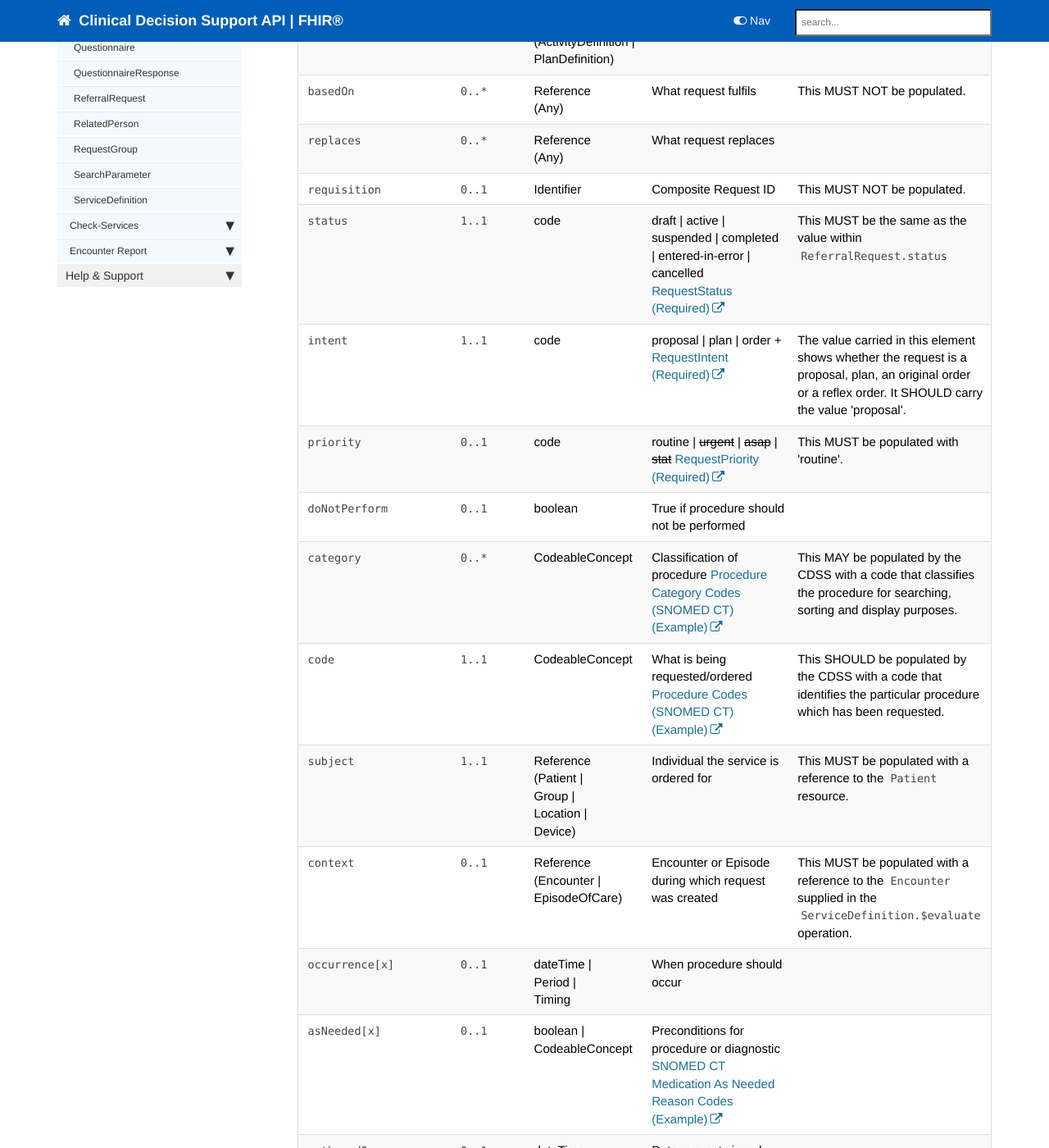
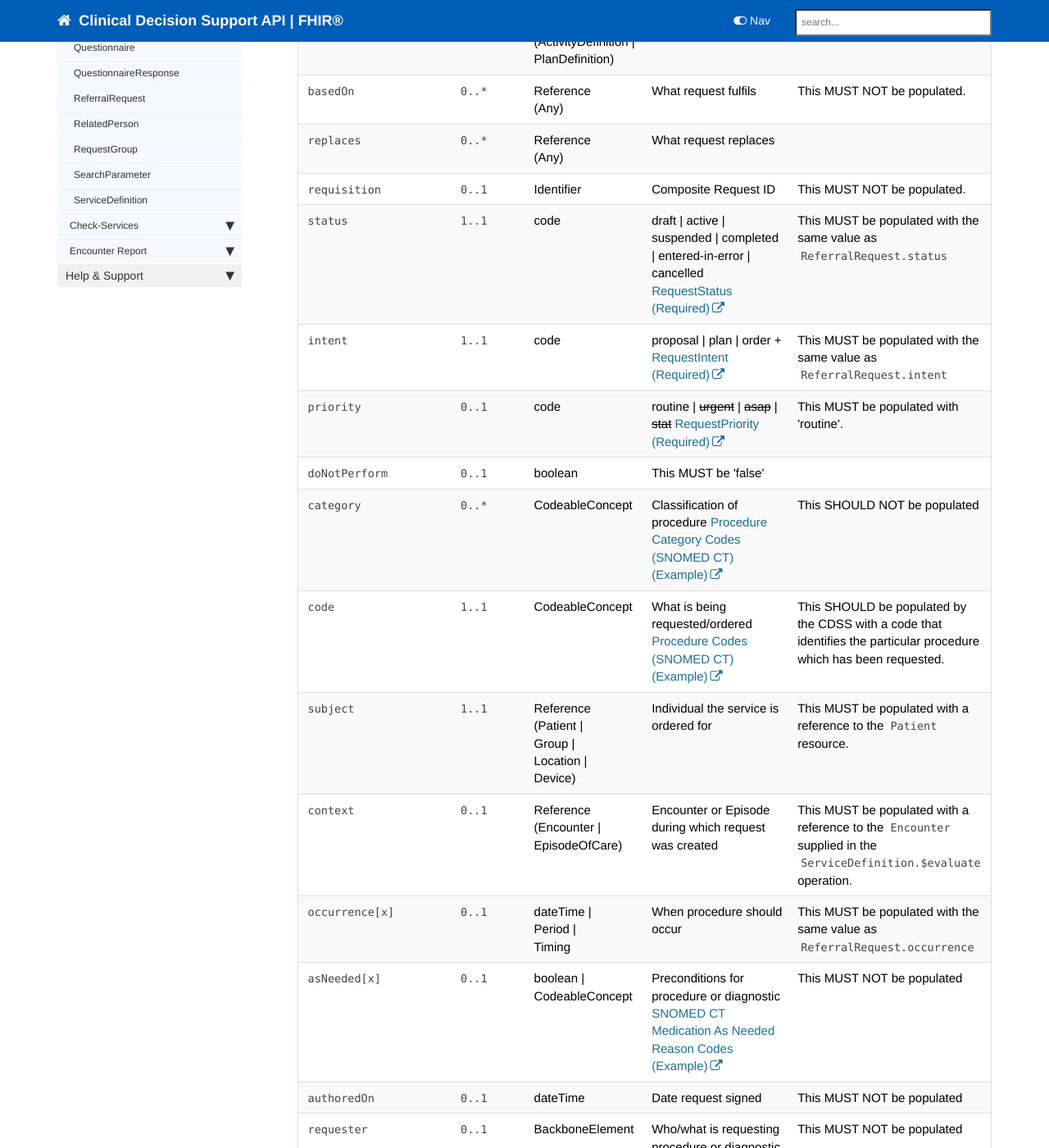
Before and after one commit to nhsconnect/FHIR-CDS, a Jekyll site: the page built from pages/explore/api_procedure_request.md, in a window 1280 px wide and 1400 px high, scrolled down 717 px. Shown: the whole window at 82% size. Built offline with Jekyll 4.4.1, drawn with Linux system fonts in a browser that asks for light colours; nearby versions of some CDN libraries; our own code applies the rules of GitHub Pages for plain Markdown files; comment, search, counter and statistics services are not loaded; some of the changed text lies outside the part shown.

Commit message:
Update api_procedure_request.md

```diff
--- a/pages/explore/api_procedure_request.md
+++ b/pages/explore/api_procedure_request.md
@@ -69,14 +69,14 @@ Detailed implementation guidance for a `ProcedureRequest` within the scope of th
       <td><code class="highlighter-rouge">1..1</code></td>
     <td>code</td>
     <td>draft | active | suspended | completed | entered-in-error | cancelled <a href="https://www.hl7.org/fhir/stu3/valueset-request-status.html">RequestStatus (Required)</a></td>
-<td>This MUST be the same as the value within <code class="highlighter-rouge">ReferralRequest.status</code> </td>
+<td>This MUST be populated with the same value as <code class="highlighter-rouge">ReferralRequest.status</code> </td>
 </tr>
 <tr>
   <td><code class="highlighter-rouge">intent</code></td>
       <td><code class="highlighter-rouge">1..1</code></td>
     <td>code</td>
     <td>proposal | plan | order + <a href="https://www.hl7.org/fhir/stu3/valueset-request-intent.html">RequestIntent (Required)</a></td>
-<td>The value carried in this element shows whether the request is a proposal, plan, an original order or a reflex order. It SHOULD carry the value 'proposal'.</td>
+<td>This MUST be populated with the same value as <code class="highlighter-rouge">ReferralRequest.intent</code></td>
 </tr>
 <tr>
   <td><code class="highlighter-rouge">priority</code></td>
@@ -89,7 +89,7 @@ Detailed implementation guidance for a `ProcedureRequest` within the scope of th
   <td><code class="highlighter-rouge">doNotPerform</code></td>
       <td><code class="highlighter-rouge">0..1</code></td>
     <td>boolean</td>
-    <td>True if procedure should not be performed</td>
+    <td>This MUST be 'false'</td>
 <td></td>
 </tr>
 <tr>
@@ -97,7 +97,7 @@ Detailed implementation guidance for a `ProcedureRequest` within the scope of th
       <td><code class="highlighter-rouge">0..*</code></td>
         <td>CodeableConcept</td>
     <td>Classification of procedure <a href="https://www.hl7.org/fhir/stu3/valueset-procedure-category.html">Procedure Category Codes (SNOMED CT) (Example)</a></td>
-<td>This MAY be populated by the CDSS with a code that classifies the procedure for searching, sorting and display purposes.</td>
+<td>This SHOULD NOT be populated</td>
  </tr>
 <tr>
   <td><code class="highlighter-rouge">code</code></td>
@@ -125,28 +125,28 @@ Detailed implementation guidance for a `ProcedureRequest` within the scope of th
       <td><code class="highlighter-rouge">0..1</code></td>
     <td>dateTime |<br>Period |<br>Timing</td>
     <td>When procedure should occur</td>
-<td></td>
+<td>This MUST be populated with the same value as <code class="highlighter-rouge">ReferralRequest.occurrence</code></td>
 </tr>
 <tr>
   <td><code class="highlighter-rouge">asNeeded[x]</code></td>
       <td><code class="highlighter-rouge">0..1</code></td>
     <td>boolean |<br>CodeableConcept</td>
     <td>Preconditions for procedure or diagnostic <a href="https://www.hl7.org/fhir/stu3/valueset-medication-as-needed-reason.html">SNOMED CT Medication As Needed Reason Codes (Example)</a></td>
-<td></td>
+<td>This MUST NOT be populated</td>
 </tr>
 <tr>
   <td><code class="highlighter-rouge">authoredOn</code></td>
       <td><code class="highlighter-rouge">0..1</code></td>
     <td>dateTime</td>
     <td>Date request signed</td>
-<td></td>
+<td>This MUST NOT be populated</td>
 </tr>
 <tr>
   <td><code class="highlighter-rouge">requester</code></td>
       <td><code class="highlighter-rouge">0..1</code></td>
     <td>BackboneElement</td>
     <td>Who/what is requesting procedure or diagnostic</td>
-<td>This element SHOULD NOT be populated.</td>
+<td>This MUST NOT be populated</td>
  </tr>
 <tr>
   <td><code class="highlighter-rouge">requester.agent</code></td>
@@ -167,7 +167,7 @@ Detailed implementation guidance for a `ProcedureRequest` within the scope of th
       <td><code class="highlighter-rouge">0..1</code></td>
         <td>CodeableConcept</td>
     <td>Performer role <a href="https://www.hl7.org/fhir/stu3/valueset-participant-role.html">Participant Roles (Example)</a></td>
-<td></td>
+<td>This MAY be populated</td>
  </tr>
 <tr>
   <td><code class="highlighter-rouge">performer</code></td>
```
